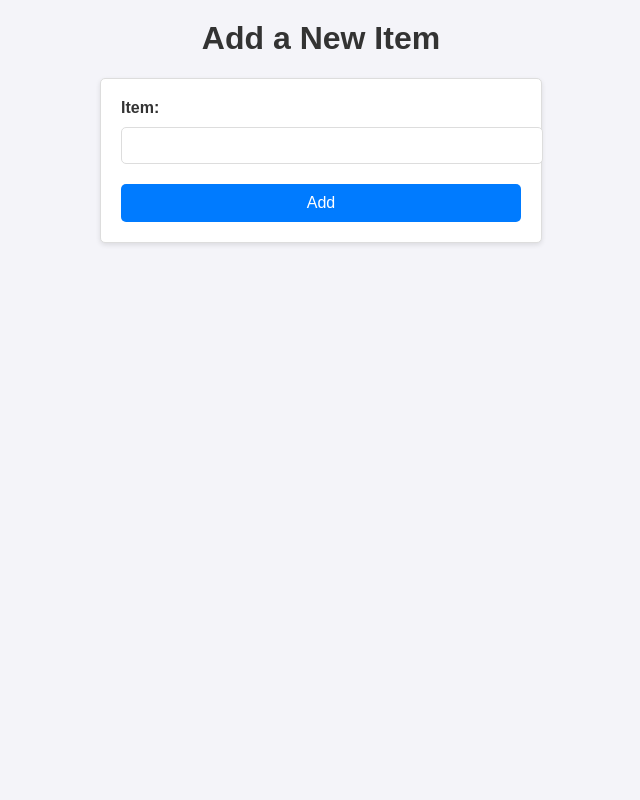
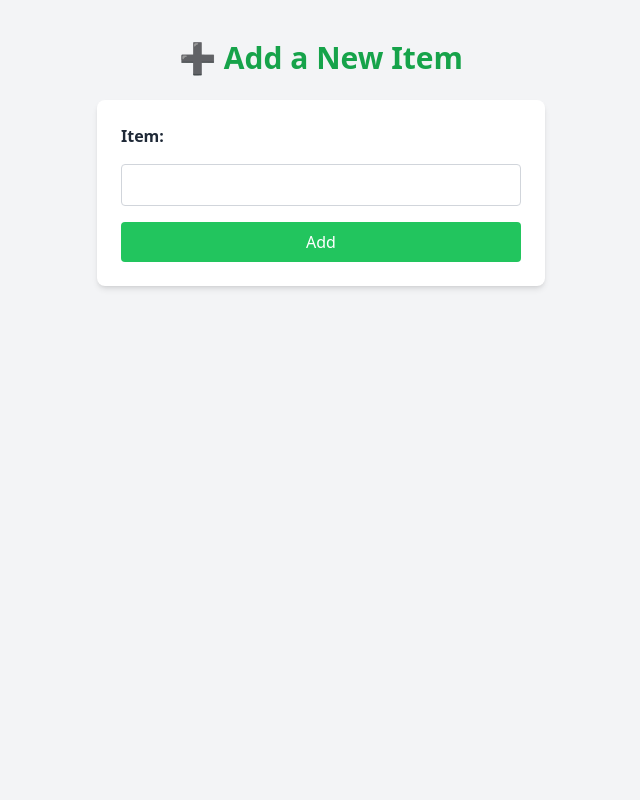
Before and after one commit to melodykellynwaogu/welcome-page-, a Flask app: page /add in a window 1280 px wide. Shown: the whole page, without its empty margins (319-959 px from the left). Run offline with Flask 3, Linux system fonts and the light colour scheme; some libraries are stand-ins or nearby versions.

Commit message:
Update add_item.html

```diff
--- a/templates/add_item.html
+++ b/templates/add_item.html
@@ -1,17 +1,23 @@
 <!DOCTYPE html>
 <html lang="en">
 <head>
-    <meta charset="UTF-8">
-    <meta name="viewport" content="width=device-width, initial-scale=1.0">
+    <meta charset="UTF-8" />
+    <meta name="viewport" content="width=device-width, initial-scale=1.0"/>
     <title>Add Item</title>
-    <link rel="stylesheet" href="/static/style.css">
+    <script src="https://cdn.tailwindcss.com"></script>
 </head>
-<body>
-    <h1>Add a New Item</h1>
-    <form action="/add" method="post">
-        <label for="item">Item:</label>
-        <input type="text" id="item" name="item" required>
-        <button type="submit">Add</button>
+<body class="bg-gray-100 text-gray-800 font-sans min-h-screen flex flex-col items-center py-10">
+    <h1 class="text-3xl font-bold text-green-600 mb-6">➕ Add a New Item</h1>
+
+    <form action="/add" method="post" class="bg-white p-6 rounded-lg shadow-md w-full max-w-md space-y-4">
+        <label for="item" class="block font-semibold">Item:</label>
+        <input type="text" id="item" name="item" required
+               class="w-full px-4 py-2 border border-gray-300 rounded focus:outline-none focus:ring-2 focus:ring-blue-400" />
+
+        <button type="submit"
+                class="w-full bg-green-500 hover:bg-green-600 text-white py-2 rounded transition duration-300">
+            Add
+        </button>
     </form>
 </body>
 </html>
```
